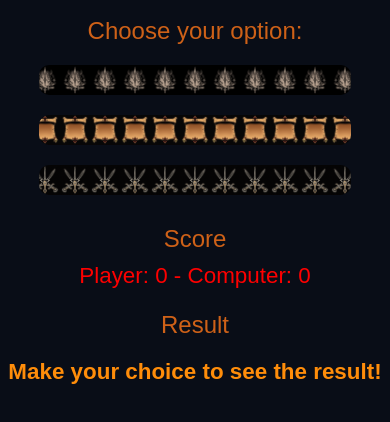
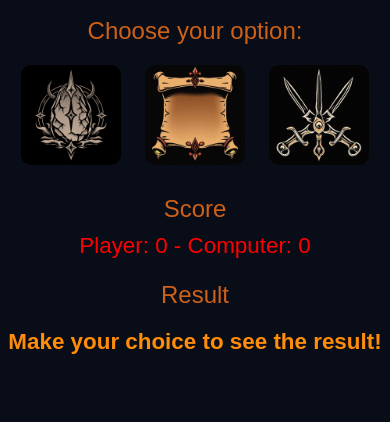
Before and after one commit to b0llull0s/-Project-Rock-Paper-Scissors, a plain HTML site: page index.html in a window 390 px wide. Shown: the part 60-482 px from the top of the page. Drawn offline with Linux system fonts and the light colour scheme.

Commit message:
phones fix

```diff
--- a/style.css
+++ b/style.css
@@ -37,7 +37,7 @@ button {
     color: #fff;
     width: 500px;
     height: 500px;
-    background-size: contain;
+    background-size: cover;
     background-position: center;
 }
 
@@ -94,8 +94,9 @@ button:hover {
     }
 
     button {
-        width: 80%; /* Make buttons larger on small screens */
-        height: auto;
+        width: 100px; /* Fixed width for buttons on mobile */
+        height: 100px; /* Fixed height for buttons on mobile */
+        background-size: contain; /* Ensure full image is visible */
     }
 
     #score, #result {
```
